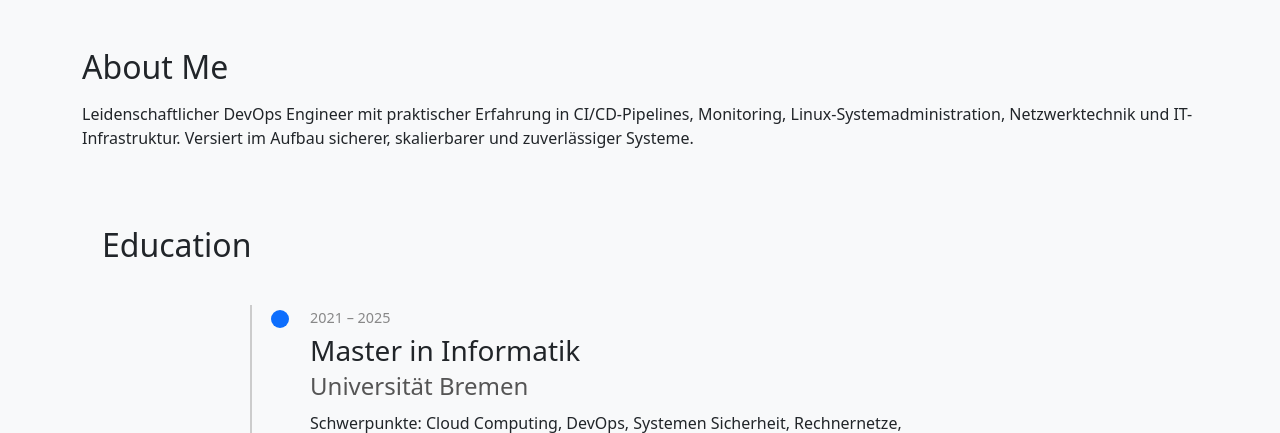
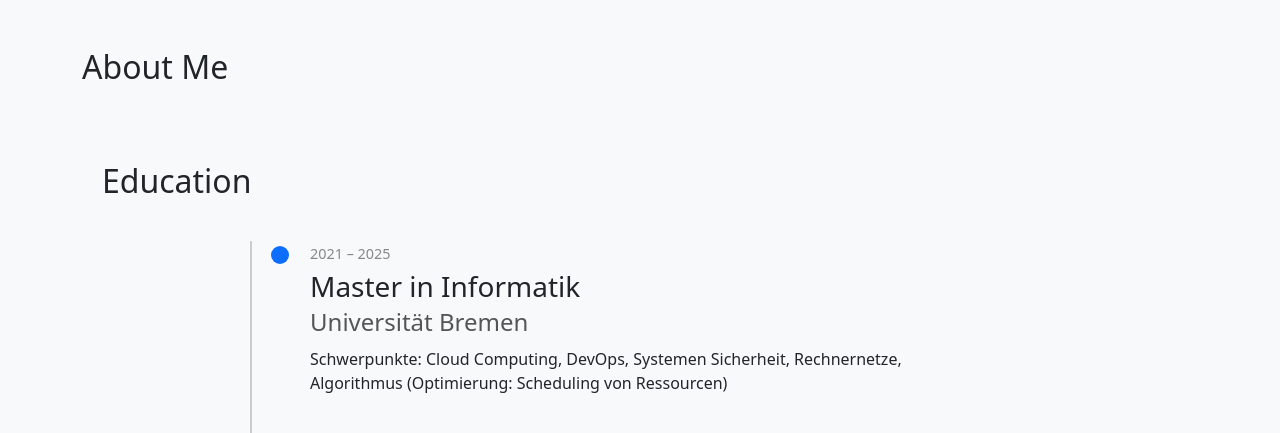
Before and after one commit to bcho77/PythonProject, a Django app: page /about/ in a window 1280 px wide. Shown: the part 56-489 px from the top of the page. Run offline with Django 5.2, Linux system fonts and the light colour scheme.

Commit message:
Update my profil

```diff
--- a/PortoFolio/core/templates/core/about.html
+++ b/PortoFolio/core/templates/core/about.html
@@ -4,8 +4,7 @@
 
 <h2>About Me</h2>
 <p class="mt-3">
-    Leidenschaftlicher DevOps Engineer mit praktischer Erfahrung in CI/CD-Pipelines, Monitoring, Linux-Systemadministration, Netzwerktechnik und IT-Infrastruktur.
-    Versiert im Aufbau sicherer, skalierbarer und zuverlässiger Systeme.
+
  </p>
 
 <section id="education" class="section">
```
